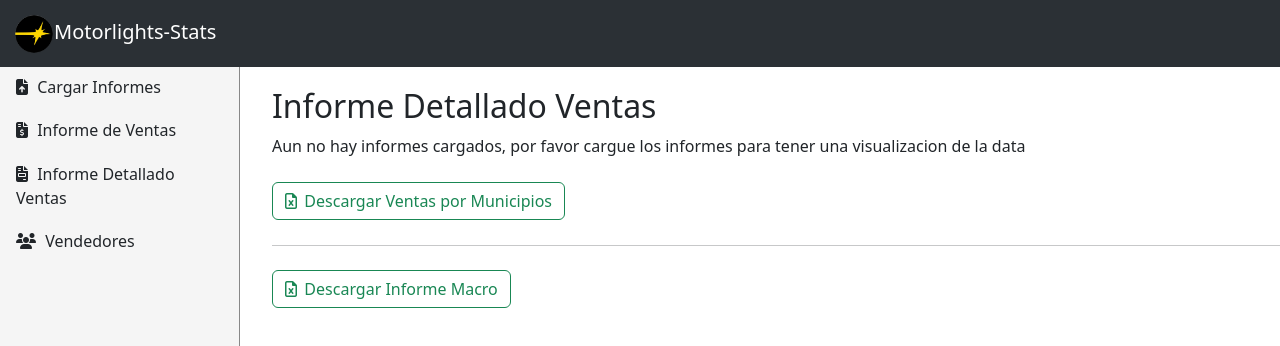
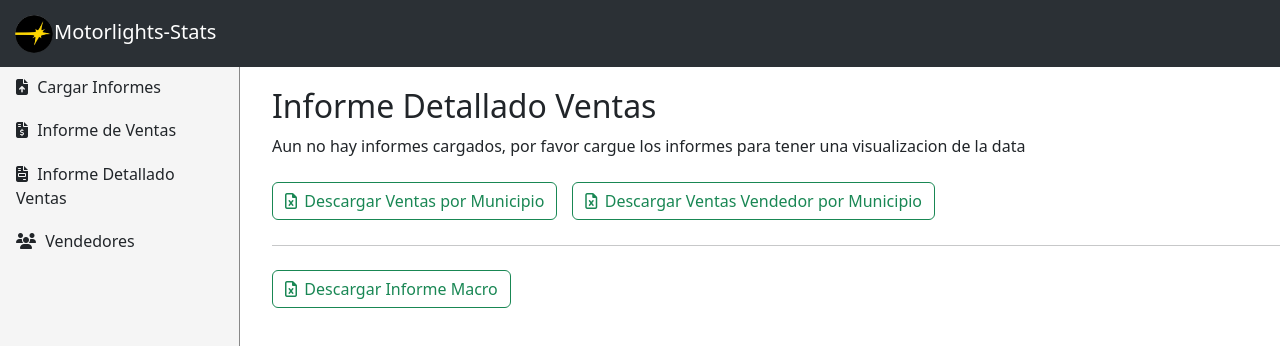
Before and after one commit to jtrocha4/motorlights-stats, a React (Vite) app: page /detailed-sales in a window 1280 px wide. Shown: the top 346 px of the page. Built offline with nearby package versions, Linux system fonts and the light colour scheme; no server answers.

Commit message:
update(pages): implementacion del componente ButtonDownloadSellerSalesByMunicipality

```diff
--- a/src/pages/DetailedSalesPage.jsx
+++ b/src/pages/DetailedSalesPage.jsx
@@ -4,8 +4,9 @@ import ButtonDownloadAnalytics from '../components/ButtonsDownload/ButtonDownloa
 import { SaleItemContext } from '../context/saleItem'
 import { DataExcelContext } from '../context/dataExcel'
 import ButtonDownloadSaleByMunicipalities from '../components/buttonsDownload/ButtonDownloadSaleByMunicipalities'
+import ButtonDownloadSellerSalesByMunicipality from '../components/buttonsDownload/ButtonDownloadSellerSalesByMunicipality'
 
-const DetailedSalesPage = () => {
+const DetailedSalesPage = ({ splitName }) => {
   const { dateExcel } = useContext(DataExcelContext)
   const { sellerSalesData } = useContext(SaleItemContext)
 
@@ -15,7 +16,8 @@ const DetailedSalesPage = () => {
         <h2>Informe Detallado Ventas</h2>
         <span>{(dateExcel.dia !== undefined && dateExcel.mes !== undefined) ? (`Fecha de la última actualización: ${dateExcel.dia} de ${dateExcel.mes} de ${dateExcel.año}`) : ('Aun no hay informes cargados, por favor cargue los informes para tener una visualizacion de la data')}</span>
         <section className='button-group mt-4'>
-          <ButtonDownloadSaleByMunicipalities title='Descargar Ventas por Municipios' sellerSalesData={sellerSalesData} />
+          <ButtonDownloadSaleByMunicipalities title='Descargar Ventas por Municipio' sellerSalesData={sellerSalesData} />
+          <ButtonDownloadSellerSalesByMunicipality title='Descargar Ventas Vendedor por Municipio' sellerSalesData={sellerSalesData} splitName={splitName} />
         </section>
         <hr />
         <section className='button-group mt-4'>
```
